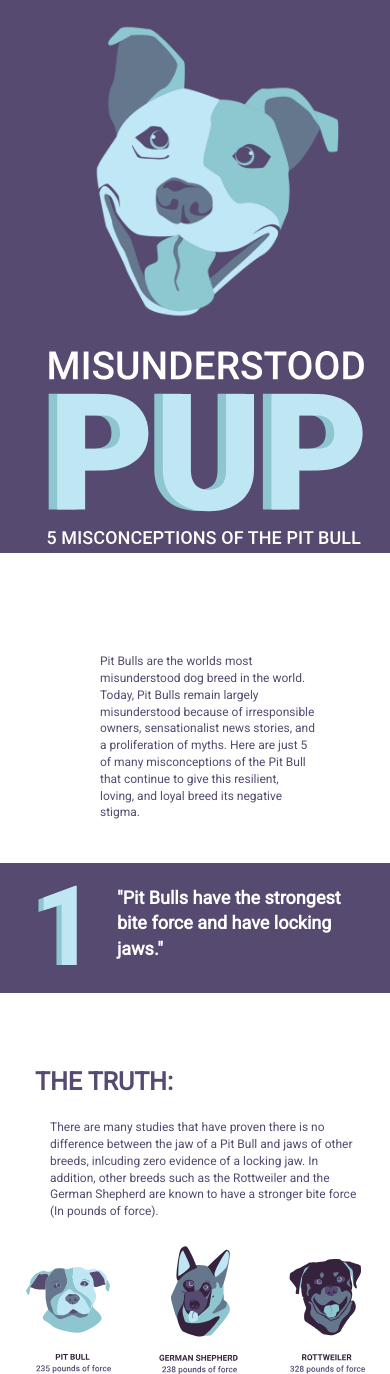
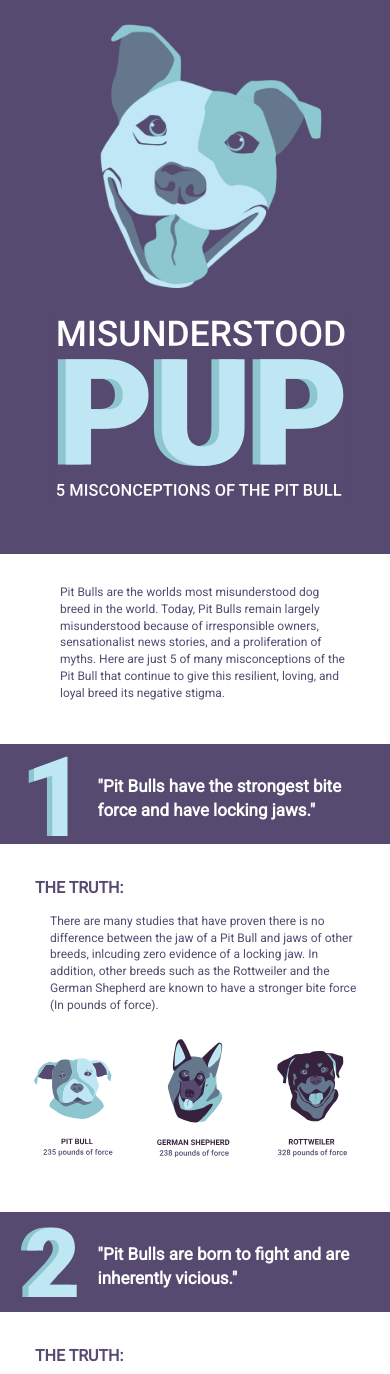
Before and after one commit to avebro809/PitBull, a plain HTML site: page index.html in a window 390 px wide. Shown: the top 1374 px of the page. Drawn offline with nearby package versions, Linux system fonts and the light colour scheme; a script that the page names is missing.

Commit message:
make responsive

```diff
--- a/css/main.css
+++ b/css/main.css
@@ -237,6 +237,7 @@ a:hover {
 .wobble-hor-top {
 	-webkit-animation: wobble-hor-top 2s 0.05s infinite both;
 	        animation: wobble-hor-top 2s 0.05s infinite both;
+          overflow: hidden;
 }
 
 /*
@@ -431,7 +432,7 @@ animation-delay: 0.5s;
     padding: 20px;
   }
   .pitbullthree {
-    margin-bottom: -50px;
+    margin-bottom: -10px;
   }
   .biteforce {
     padding-bottom: 10px;
@@ -441,27 +442,46 @@ animation-delay: 0.5s;
 
 
 @media only screen and (max-width: 480px) {
+  .header {
+    /*display:inline;*/
+    background-color: #564A70;
+    width: 100%;
+    margin-bottom: 30px;
+    padding-left: 50px;
+    padding-right: 40px;
+    padding-bottom: 50px;
+  }
   h1{
-    font-size: 18px;
+    font-size: 17px;
+  }
+  h2 {
+    font-size: 16px;
+    padding-top: 20px;
+  }
+  .biteforce {
+    padding: 0px 20px 40px 10px;
   }
   .stripe {
     background-color: #564A70;
-    padding-top: 10px;
-    padding-bottom: 20px;
-    padding-left: 50px;
-    padding-right: 25px;
+    padding-top: 20px;
+    padding-bottom: 10px;
+    padding-left: 0px;
+    padding-right: 10px;
 
+  }
+  .intro {
+    padding: 0px 10px 30px 10px;
   }
   p {
     padding-left: 50px;
-    padding-right: 25px;
+    padding-right: 30px;
     color: #564A70;
     font-size: 12px;
   }
   .number {
     float:left;
-    width: 30%;
-    padding: 20px;
+    width: 25%;
+    padding: 10px;
   }
   .button {
     background: #BFE7F3;
```
Also changed, not shown: 1 other file.
